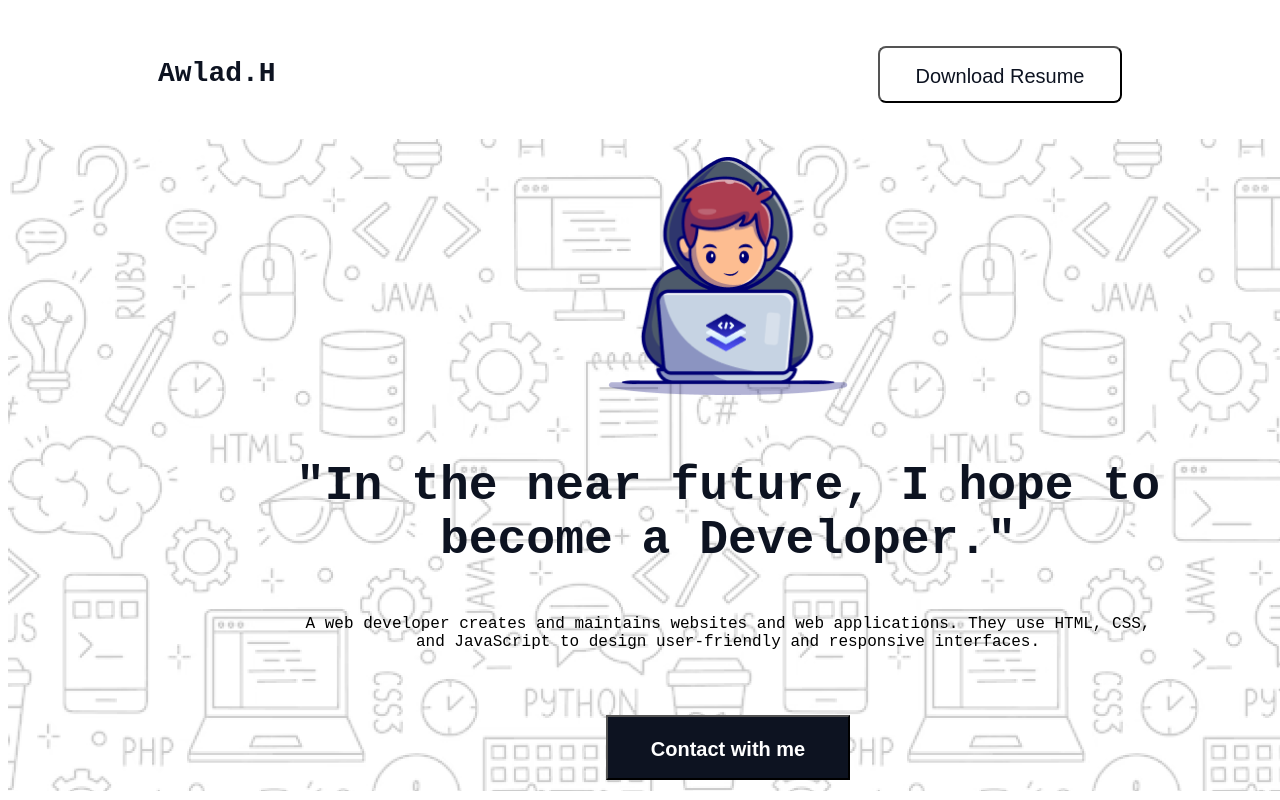
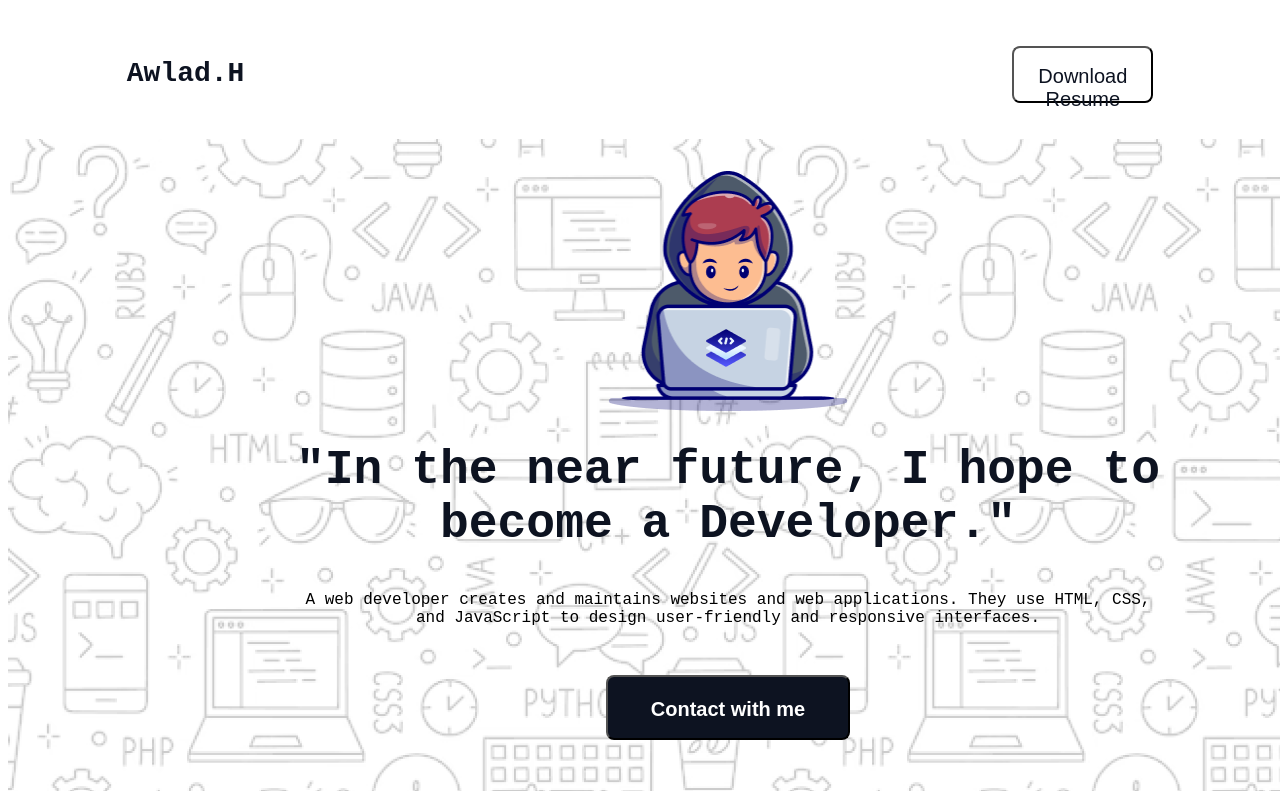
Before and after one commit to mdadnan3636/Assignment-01, a plain HTML site: page index.html in a window 1280 px wide. Shown: the top 800 px of the page. Drawn offline with Linux system fonts and the light colour scheme; a web font is replaced by a local one.

Commit message:
pixel-perfect-change-nav-banner-section

```diff
--- a/style.css
+++ b/style.css
@@ -9,7 +9,7 @@
 .nav-content{
     display: flex;
 
-    justify-content: space-between;
+    justify-content: center;
 
 
 }
@@ -18,6 +18,7 @@
     margin-top: 50px;
     margin-bottom:48px;
     margin-left:150px;
+    margin-right: 768px;
     font-weight: 800;
     font-size: 28px;
     color: #0D1321;
@@ -64,6 +65,9 @@
         align-items: center;
         justify-content: center;
         flex-direction: column;
+        margin: 0 auto;
+        padding: 26px 221px 45px;
+
 
 
 
@@ -71,9 +75,10 @@
 .banner-img{
     height: 240px;
     width: 240px;
-    margin-top:26px ;
-    margin-bottom:32px;
-    padding-top: 26px;
+    /* margin-bottom:32px; */
+
+
+
 
 }
 .banner-title{
@@ -81,13 +86,13 @@
     font-size: 48px;
     color: #0D1321;
     text-align: center;
-    margin-top:32px;
     margin-bottom:24px ;
+    margin-top: 32px;
 
 }
 .banner-subtitle{
     text-align: center;
-    margin-top:24px;
+
     margin-bottom:32px ;
     height: 52px;
     width:852px ;
@@ -103,9 +108,10 @@
     font-weight: 600;
     height: 65px;
     width: 244px;
-    margin-top:32px ;
-    margin-bottom:45px ;
+
+
     padding: 21px 24px;
+    border-radius: 8px;
 
 
 }
```
Also changed, not shown: index.html (+1 -1 lines).
